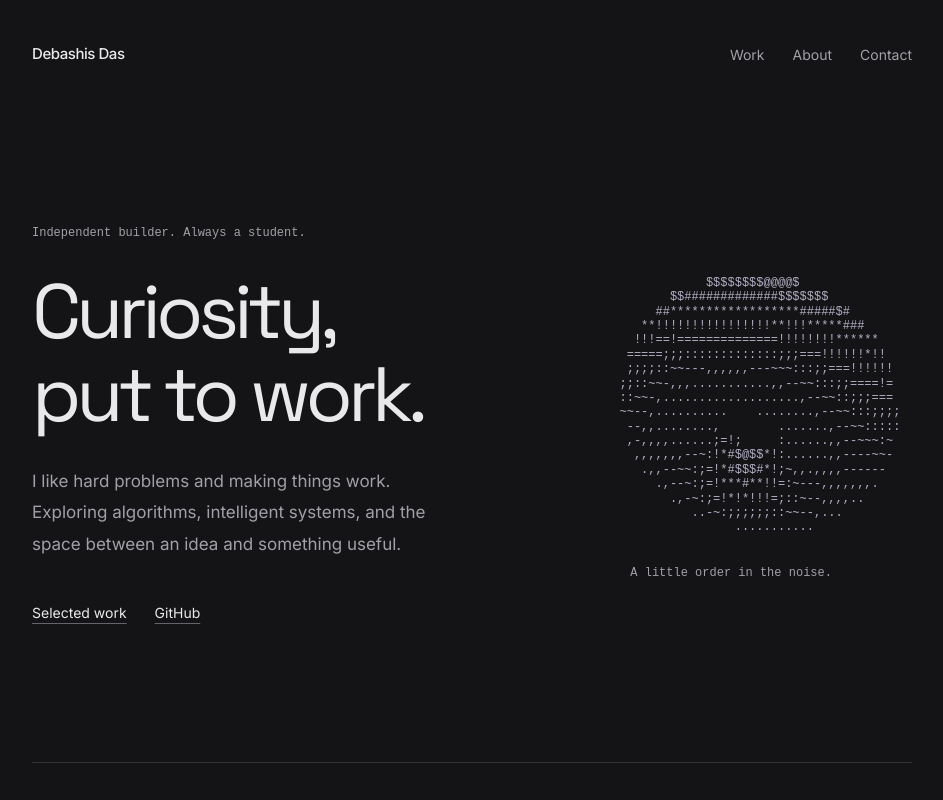
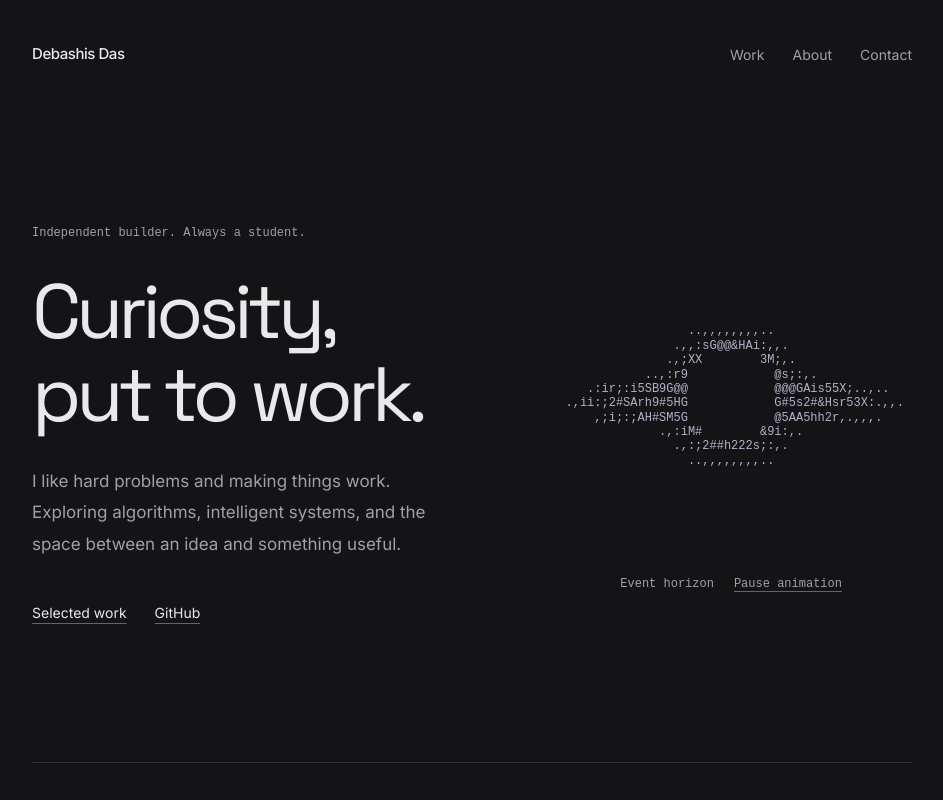
Before and after one commit to ValenBloodhunter/curious-compiled, a React (Vite) app: page / in a window 1280 px wide. Shown: the top 800 px of the page, without its empty margins (168-1111 px from the left). Built offline with nearby package versions, Linux system fonts and the light colour scheme.

Commit message:
Animate ASCII black hole in portfolio hero

```diff
--- /dev/null
+++ b/src/components/AsciiBlackHole.tsx
@@ -0,0 +1,39 @@
+import { useEffect, useRef, useState } from "react";
+import { useReducedMotion } from "motion/react";
+import { renderBlackHole } from "./renderBlackHole";
+
+const stillFrame = renderBlackHole(0);
+
+export default function AsciiBlackHole() {
+  const art = useRef<HTMLPreElement>(null);
+  const time = useRef(0);
+  const [paused, setPaused] = useState(false);
+  const reducedMotion = useReducedMotion();
+
+  useEffect(() => {
+    if (paused || reducedMotion) return;
+    const interval = window.setInterval(() => {
+      const element = art.current;
+      if (!element || document.hidden) return;
+      const bounds = element.getBoundingClientRect();
+      if (bounds.bottom < 0 || bounds.top > window.innerHeight) return;
+      time.current += 0.05;
+      element.textContent = renderBlackHole(time.current);
+    }, 50);
+    return () => window.clearInterval(interval);
+  }, [paused, reducedMotion]);
+
+  return (
+    <figure className="hero-art">
+      <pre ref={art} aria-hidden="true">{stillFrame}</pre>
+      <figcaption>
+        <span>Event horizon</span>
+        {!reducedMotion && (
+          <button type="button" onClick={() => setPaused(!paused)}>
+            {paused ? "Play animation" : "Pause animation"}
+          </button>
+        )}
+      </figcaption>
+    </figure>
+  );
+}
--- a/src/components/Hero.tsx
+++ b/src/components/Hero.tsx
@@ -1,23 +1,5 @@
 import { profile } from "../data/profile";
-
-const asciiTorus = `                    $$$$$$$$@@@@$
-               $$#############$$$$$$$
-             ##******************#####$#
-           **!!!!!!!!!!!!!!!!**!!!*****###
-          !!!==!==============!!!!!!!!******
-         =====;;;:::::::::::::;;;===!!!!!!*!!
-         ;;;;::~~---,,,,,,---~~~:::;;===!!!!!!
-        ;;::~~-,,,...........,,--~~:::;;====!=
-        ::~~-,...................,--~~::;;;===
-        ~~--,..........    ........,--~~:::;;;;
-         --,,........,        .......,--~~:::::
-         ,-,,,,......;=!;     :......,,--~~~:~
-          ,,,,,,,--~:!*#$@$$*!:......,,----~~-
-           .,,--~~:;=!*#$$$#*!;~,,.,,,,------
-             .,--~:;=!***#**!!=:~---,,,,,,,.
-               .,-~:;=!*!*!!!=;::~--,,,,..
-                  ..-~:;;;;;;::~~--,...
-                        ...........`;
+import AsciiBlackHole from "./AsciiBlackHole";
 
 export default function Hero() {
   return (
@@ -34,10 +16,7 @@ export default function Hero() {
           <a className="text-link" href={profile.githubUrl} target="_blank" rel="noopener noreferrer">GitHub</a>
         </div>
       </div>
-      <figure className="hero-art">
-        <pre aria-hidden="true">{asciiTorus}</pre>
-        <figcaption>A little order in the noise.</figcaption>
-      </figure>
+      <AsciiBlackHole />
     </section>
   );
 }
--- /dev/null
+++ b/src/components/renderBlackHole.ts
@@ -0,0 +1,33 @@
+const width = 50;
+const height = 20;
+const shades = " .,:;irsXA253hMHGS#9B&@";
+
+export function renderBlackHole(time: number) {
+  const lines: string[] = [];
+
+  for (let row = 0; row < height; row++) {
+    let line = "";
+    for (let column = 0; column < width; column++) {
+      const x = (column - (width - 1) / 2) / 11;
+      // Monospace characters are roughly twice as tall as they are wide.
+      const y = (row - (height - 1) / 2) / 5.5;
+      const radius = Math.hypot(x, y);
+      const angle = Math.atan2(y, x);
+      const disk = Math.hypot(x, (y - 0.08) * 5.5);
+      const stream = 0.65 + 0.35 * Math.sin(disk * 13 - time * 2.4 + angle * 3);
+      const ring = Math.exp(-(((radius - 0.64) / 0.065) ** 2));
+      const halo = Math.exp(-(((radius - 0.72) / 0.22) ** 2)) * 0.16;
+      const accretion = Math.exp(-(((disk - 1.15) / 0.6) ** 2)) * stream;
+      const lens = 0.65 + 0.35 * Math.sin(angle * 5 + time * 0.7);
+      let light = ring * lens + halo + accretion;
+
+      // The event horizon stays empty while the surrounding matter moves.
+      if (radius < 0.57) light = 0;
+      const shade = Math.min(shades.length - 1, Math.floor(light * (shades.length - 1)));
+      line += shades[shade];
+    }
+    lines.push(line);
+  }
+
+  return lines.join("\n");
+}
--- a/src/styles/globals.css
+++ b/src/styles/globals.css
@@ -36,7 +36,9 @@ a, button { -webkit-tap-highlight-color: transparent; }
 .hero h1 { margin: 0; font-family: var(--font-display); font-size: clamp(3.5rem, 6vw, 5rem); font-weight: 400; line-height: 1.08; letter-spacing: -.065em; }
 .hero-art { min-width: 0; margin: 0; text-align: center; }
 .hero-art pre { display: inline-block; margin: 0; color: #b4afc6; font-family: ui-monospace, "Cascadia Code", "Courier New", monospace; font-size: clamp(9px, 1.05vw, 12px); font-weight: 400; line-height: 1.2; letter-spacing: 0; text-align: left; user-select: none; }
-.hero-art figcaption { margin-top: 28px; font-family: ui-monospace, "Cascadia Code", monospace; font-size: 12px; color: var(--color-muted); }
+.hero-art figcaption { display: flex; flex-wrap: wrap; justify-content: center; align-items: center; gap: 4px 20px; margin-top: 20px; font-family: ui-monospace, "Cascadia Code", monospace; font-size: 12px; color: var(--color-muted); }
+.hero-art button { min-height: 44px; padding: 0; border: 0; background: none; color: inherit; font: inherit; cursor: pointer; text-decoration: underline; text-decoration-color: #64646d; text-underline-offset: 4px; transition: color 180ms ease; }
+.hero-art button:hover { color: var(--color-accent); }
 .hero-description { max-width: 430px; margin: 30px 0 0; font-size: 17px; line-height: 1.85; color: var(--color-muted); }
 .hero-links { display: flex; flex-wrap: wrap; align-items: center; gap: 28px; margin-top: 30px; font-size: 14px; }
 .text-link { text-decoration: underline; text-decoration-color: #64646d; text-underline-offset: 5px; text-decoration-thickness: 1px; }
```
Also changed, not shown: 1 other file (tests, documents, lock files or other folders).
